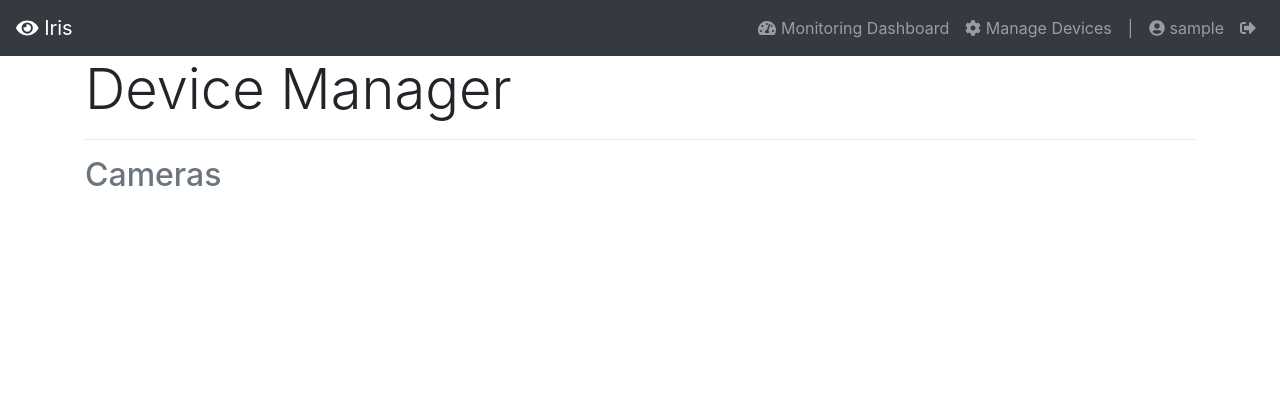
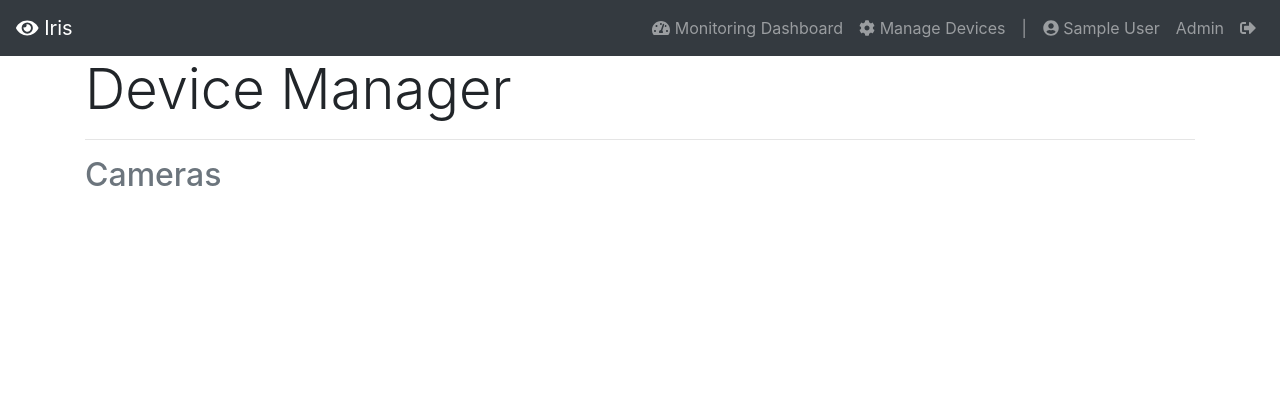
Before and after one commit to DylanGore/Iris, a Django app: page /devices/manage/ in a window 1280 px wide. Shown: the top 420 px of the page. Run offline with Django 3.2, Linux system fonts and the light colour scheme; the visitor is signed in with stand-in values (Sample User, id 1); data that the repository does not hold is empty; some libraries are stand-ins or nearby versions.

Commit message:
Devices are now user-specific

```diff
--- a/src/web/devices/templates/devices/base.html
+++ b/src/web/devices/templates/devices/base.html
@@ -47,8 +47,13 @@
                 <ul class="navbar-nav">
                     {% if user.is_authenticated %}
                         <li class="nav-item">
-                            <a href="#" class="nav-link"><i class="fas fa-user-circle"></i> {{ user.username }}</a>
+                            <a href="#" class="nav-link"><i class="fas fa-user-circle"></i> {{ user.first_name }} {{ user.last_name }}</a>
                         </li>
+                        {% if user.is_staff %}
+                            <li class="nav-item">
+                                <a href="{% url 'admin:index' %}" class="nav-link">Admin</a>
+                            </li>
+                        {% endif %}
                         <li class="nav-item">
                             <a href="{% url 'logout' %}" class="nav-link"><i class="fas fa-sign-out-alt"></i></a>
                         </li>
--- a/src/web/devices/templates/devices/manage_devices.html
+++ b/src/web/devices/templates/devices/manage_devices.html
@@ -17,7 +17,6 @@
                     {% for camera in all_cameras %}
                         <div class="col-12 col-md-4">
                             <div class="card animated slideInLeft">
-{#                                <img class="card-img-top" src="{{ camera.last_image_url }}" alt="{{ camera.name }} + ' image">#}
                                 <div class="card-body">
                                     {% if camera.is_active %}
                                         <h5 class="card-title"><i class="fas fa-camera"></i> {{ camera.name }} <span class="badge badge-success float-right">Online</span></h5>
--- a/src/web/devices/views.py
+++ b/src/web/devices/views.py
@@ -10,7 +10,12 @@ def index(request):
 
 # Devices List View - Manage
 def manage_devices(request):
-    all_cameras = Camera.objects.all()
+    # Show all cameras if user is an admin, otherwise show only devices belonging to a specific user
+    if request.user.is_staff:
+        all_cameras = Camera.objects.all()
+    else:
+        all_cameras = Camera.objects.filter(owner_name=request.user.username)
+
     if request.user.is_authenticated:
         return render(request, 'devices/manage_devices.html', {'all_cameras': all_cameras})
     else:
@@ -19,7 +24,12 @@ def manage_devices(request):
 
 # Devices List View - Monitoring
 def monitor_devices(request):
-    all_cameras = Camera.objects.all
+    # Show all cameras if user is an admin, otherwise show only devices belonging to a specific user
+    if request.user.is_staff:
+        all_cameras = Camera.objects.all()
+    else:
+        all_cameras = Camera.objects.filter(owner_name=request.user.username)
+
     if request.user.is_authenticated:
         return render(request, 'devices/monitor_devices.html', {'all_cameras': all_cameras})
     else:
@@ -29,7 +39,7 @@ def monitor_devices(request):
 # Specific Camera Info
 def manage_camera(request, device_id):
     device = get_object_or_404(Camera, id=device_id)
-    if request.user.is_authenticated:
+    if request.user.is_authenticated and (device.owner_name == request.user.username or request.user.is_staff):
         return render(request, 'devices/manage_camera.html', {'device': device})
     else:
         return render(request, 'users/unauthenticated.html')
@@ -38,7 +48,7 @@ def manage_camera(request, device_id):
 # View Camera Feed Full Screen
 def view_camera(request, device_id):
     device = get_object_or_404(Camera, id=device_id)
-    if request.user.is_authenticated:
+    if request.user.is_authenticated and (device.owner_name == request.user.username or request.user.is_staff):
         return render(request, 'devices/view_camera.html', {'device': device})
     else:
         return render(request, 'users/unauthenticated.html')
--- a/src/web/users/templates/registration/login.html
+++ b/src/web/users/templates/registration/login.html
@@ -2,7 +2,7 @@
 {% load staticfiles %}
 {% load bootstrap4 %}
 
-{% bootstrap_messages %}
+{% bootstrap_message
 
 {% block body %}
     <div class="container">
```
Also changed, not shown: src/web/devices/models.py (line endings or trailing spaces).
